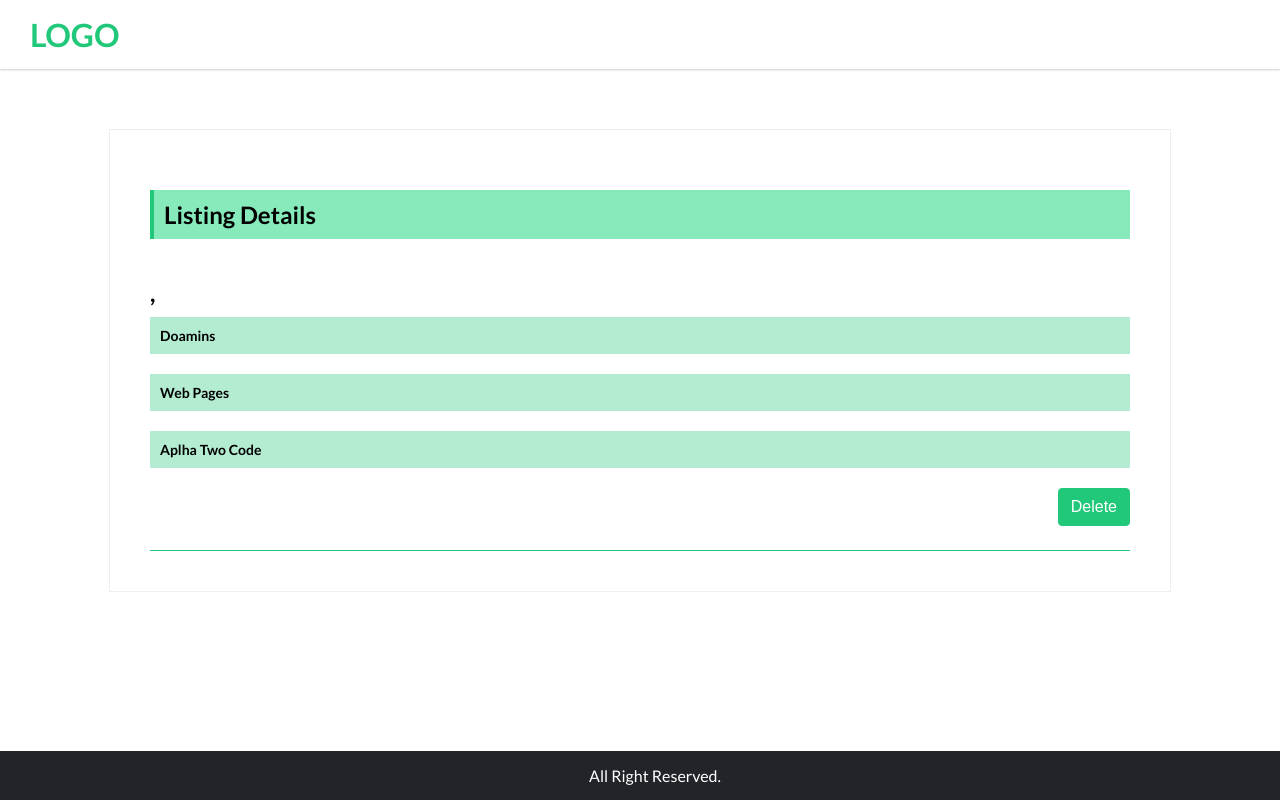
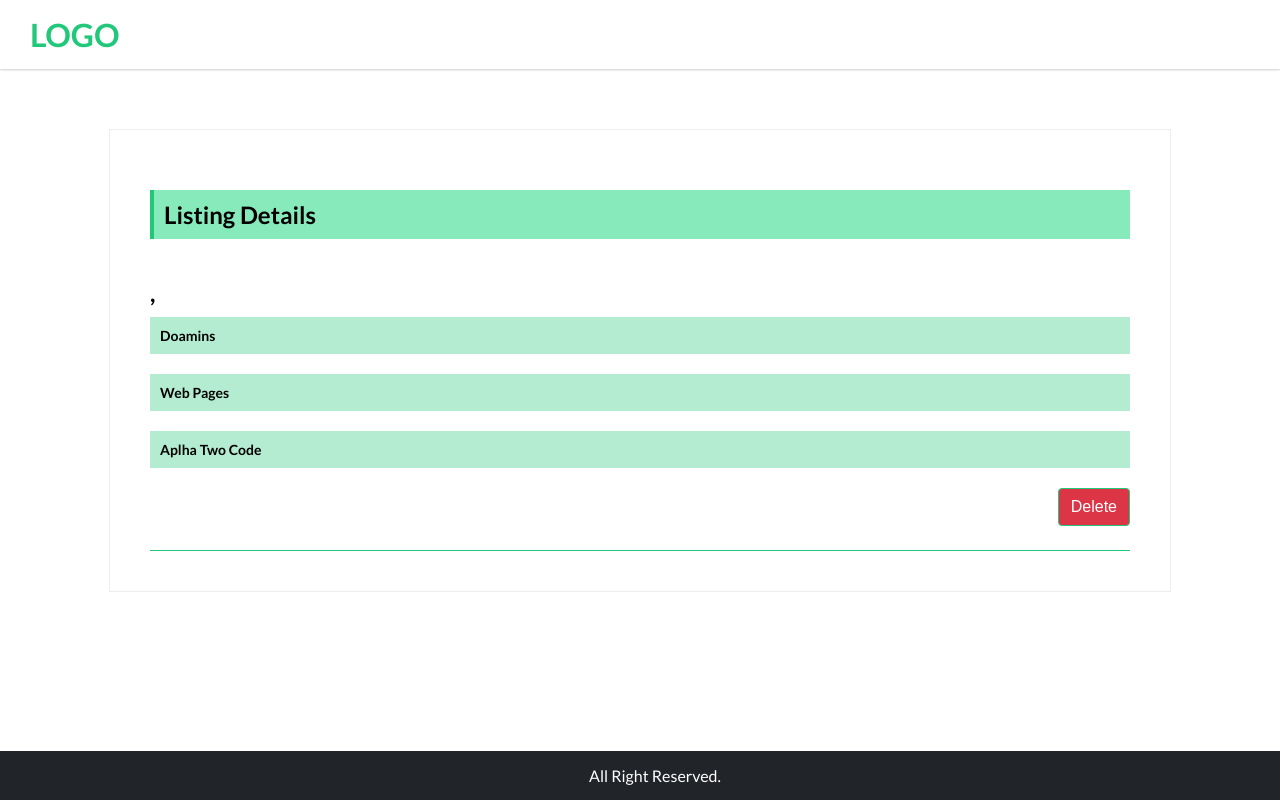
Before and after one commit to gaurav2622/react-assignment, a React (Create React App) app: page /details in a window 1280 px wide. Built offline with nearby package versions, Linux system fonts and the light colour scheme.

Commit message:
refacor code

```diff
--- /dev/null
+++ b/src/components/deleteSuccessComponent/delete.css
@@ -0,0 +1,8 @@
+.delete-wrapper {
+  text-align: center;
+}
+
+.btn-delete {
+  background-color: #dc3545;
+  border: 0 none;
+}
--- /dev/null
+++ b/src/components/deleteSuccessComponent/delete.jsx
@@ -0,0 +1,19 @@
+import React from "react";
+import "./delete.css";
+
+const DeleteSuccessComponent = ({ handleGoToHome }) => {
+  return (
+    <div className="delete-wrapper">
+      <h2 className="delete-title">Delete Succesfully!!</h2>
+      <button
+        type="button"
+        className="btn-common btn-home"
+        onClick={handleGoToHome}
+      >
+        Go To Home
+      </button>
+    </div>
+  );
+};
+
+export default React.memo(DeleteSuccessComponent);
--- a/src/components/detailComponent/detail.css
+++ b/src/components/detailComponent/detail.css
@@ -69,24 +69,26 @@
   font-size: 0.875rem;
 }
 
-.delete-wrapper {
-  text-align: center;
-}
-
-.btn-home,
-.btn-delete {
+.btn-common {
   display: inline-block;
   font-weight: 400;
   color: #fff;
   text-align: center;
   vertical-align: middle;
-  background-color: #21c87a;
   padding: 0.375rem 0.75rem;
   font-size: 1rem;
   line-height: 1.5;
   border-radius: 0.25rem;
   border: 1px solid #21c87a;
   cursor: pointer;
+}
+
+.btn-home {
+  background-color: #21c87a;
+}
+.btn-delete {
+  background-color: #dc3545;
+  color: #fff;
 }
 
 .detail-content {
--- a/src/components/detailComponent/detail.jsx
+++ b/src/components/detailComponent/detail.jsx
@@ -1,5 +1,6 @@
 import React, { useEffect, useState } from "react";
 import { useNavigate } from "react-router-dom";
+import DeleteSuccessComponent from "../deleteSuccessComponent/delete";
 import "./detail.css";
 
 const DetailComponent = () => {
@@ -27,21 +28,11 @@ const DetailComponent = () => {
     <div className="detail">
       <div className="container">
         <div className="detail-wrapper">
-          <div className="">
           <div className="detail-heading">
             <h2 className="listing-title">Listing Details</h2>
           </div>
           {isDelete && (
-              <div className="delete-wrapper">
-                <h2 className="delete-title">Delete Succesfully!!</h2>
-                <button
-                  type="button"
-                  className="btn-home"
-                  onClick={handleGoToHome}
-                >
-                  Go To Home
-                </button>
-              </div>
+            <DeleteSuccessComponent handleGoToHome={handleGoToHome} />
           )}
           <div
             className={`detail-list border-bottom ${isDelete ? "hinge" : ""}`}
@@ -67,7 +58,7 @@ const DetailComponent = () => {
             </div>
             <div className="job-list-delete">
               <button
-                  className="btn-delete"
+                className="btn-common btn-delete"
                 type="button"
                 onClick={handleDelete}
               >
@@ -78,7 +69,6 @@ const DetailComponent = () => {
         </div>
       </div>
     </div>
-    </div>
   );
 };
 
```
Lines whose indentation alone changed are shown as unchanged.
